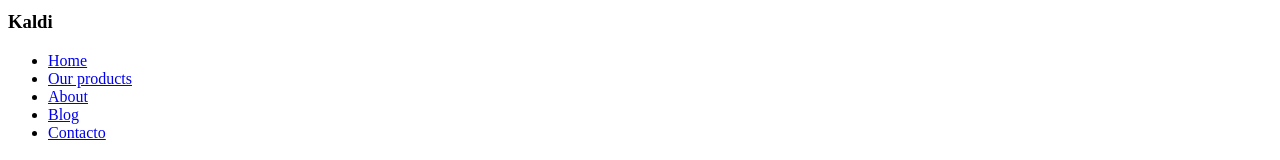
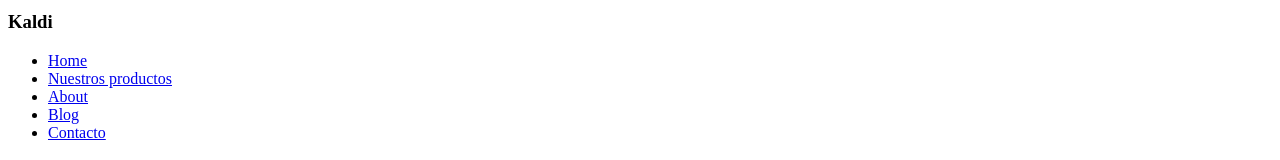
Before and after one commit to ggodoygeogama/smart-ocean-8bdb7, a Next.js app: page / in a window 1280 px wide. Shown: the part 2701-2861 px from the top of the page. Built offline with nearby package versions, Linux system fonts and the light colour scheme.

Commit message:
footer.js: changed

```diff
--- a/components/footer.js
+++ b/components/footer.js
@@ -17,7 +17,7 @@ export default function Footer() {
             <h3 className="f4 b lh-title mb1 primary">Kaldi</h3>
             <ul className="mb3">
               <li><a href="/" className="link">Home</a></li>
-              <li><a href="/products" className="link">Our products</a></li>
+              <li><a href="/products" className="link">Nuestros productos</a></li>
               <li><a href="/values" className="link">About</a></li>
               <li><a href="/post" className="link">Blog</a></li>
               <li><a href="/contact" className="link">Contacto</a></li>
```
